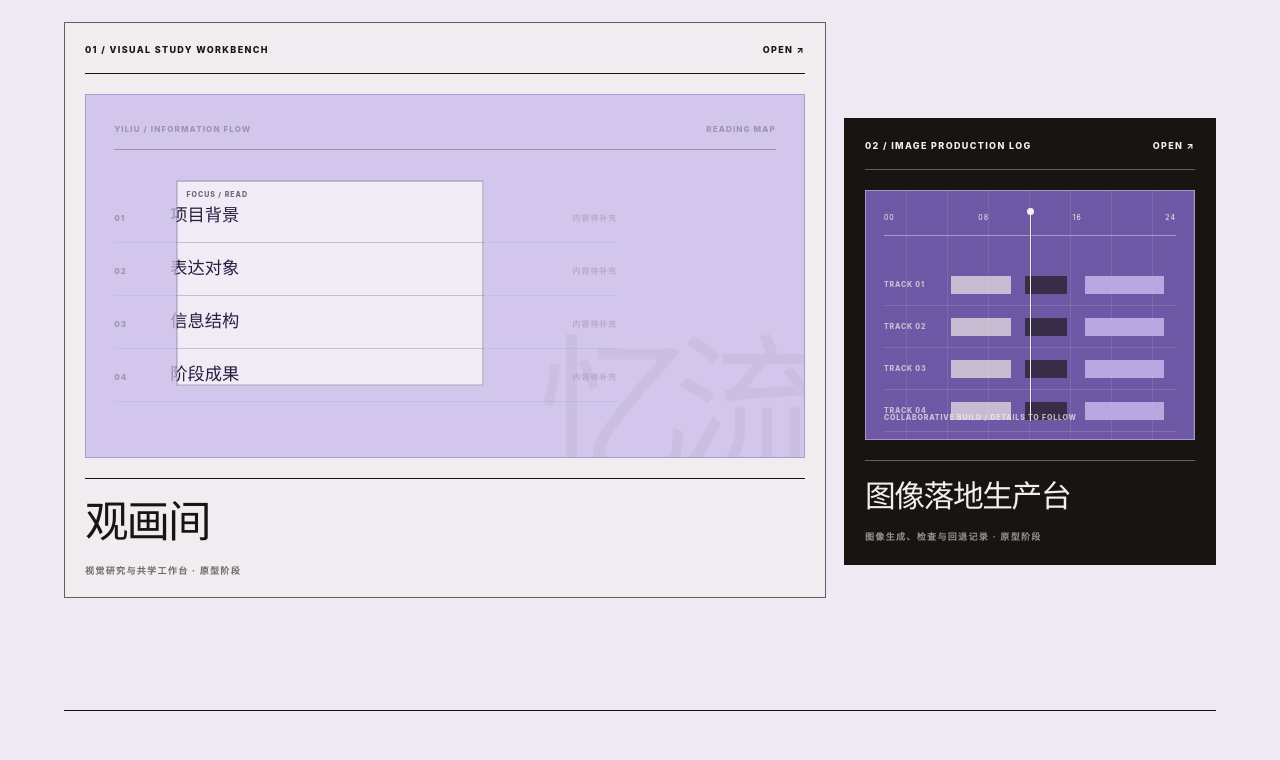
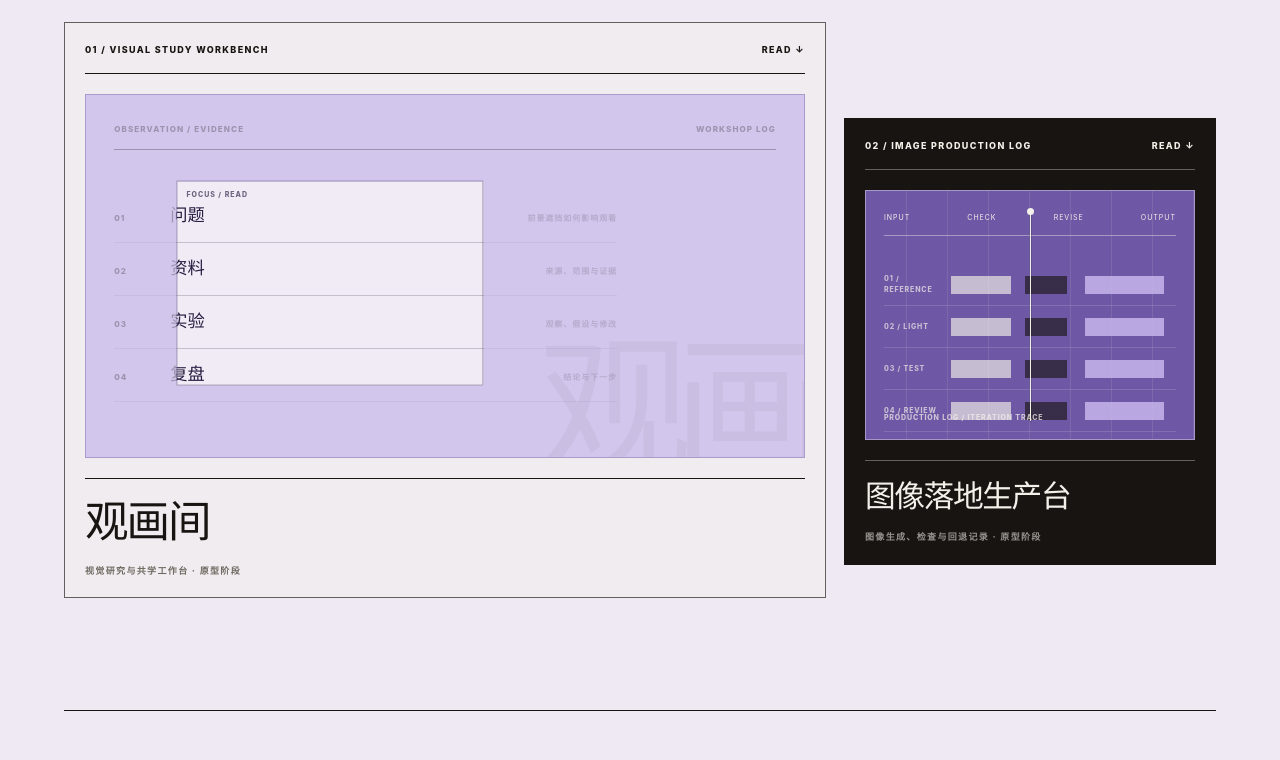
Before and after one commit to xingyuww/xingyuww.github.io, a Next.js app: page / in a window 1280 px wide. Shown: the part 1060-1820 px from the top of the page. Built offline with nearby package versions, Linux system fonts and the light colour scheme.

Commit message:
Refresh featured project records

```diff
--- a/app/handoff/project-showcase.tsx
+++ b/app/handoff/project-showcase.tsx
@@ -7,18 +7,18 @@ import styles from './handoff.module.css';
 type ProjectKey = (typeof featuredProjects)[number]['key'];
 
 const readingRows = [
-  ['01', '项目背景', '内容待补充'],
-  ['02', '表达对象', '内容待补充'],
-  ['03', '信息结构', '内容待补充'],
-  ['04', '阶段成果', '内容待补充'],
+  ['01', '问题', '前景遮挡如何影响观看'],
+  ['02', '资料', '来源、范围与证据'],
+  ['03', '实验', '观察、假设与修改'],
+  ['04', '复盘', '结论与下一步'],
 ] as const;
 
 function ReadingLayer({ className }: { className: string }) {
   return (
     <div className={`${styles.readingLayer} ${className}`}>
       <div className={styles.readingHeading}>
-        <span>YILIU / INFORMATION FLOW</span>
-        <span>READING MAP</span>
+        <span>OBSERVATION / EVIDENCE</span>
+        <span>WORKSHOP LOG</span>
       </div>
       <div className={styles.readingRows}>
         {readingRows.map(([number, label, value]) => (
@@ -29,25 +29,27 @@ function ReadingLayer({ className }: { className: string }) {
           </p>
         ))}
       </div>
-      <strong className={styles.readingWord}>忆流</strong>
+      <strong className={styles.readingWord}>观画</strong>
     </div>
   );
 }
 
-function MusicBoard() {
+const productionTracks = ['REFERENCE', 'LIGHT', 'TEST', 'REVIEW'];
+
+function ProductionBoard() {
   return (
     <div className={styles.musicBoard}>
-      <div className={styles.musicScale}><span>00</span><span>08</span><span>16</span><span>24</span></div>
+      <div className={styles.musicScale}><span>INPUT</span><span>CHECK</span><span>REVISE</span><span>OUTPUT</span></div>
       <div className={styles.musicTracks}>
-        {[1, 2, 3, 4].map((track) => (
+        {productionTracks.map((track, index) => (
           <div className={styles.musicTrack} key={track}>
-            <span>TRACK 0{track}</span>
+            <span>0{index + 1} / {track}</span>
             <div><i /><i /><i /></div>
           </div>
         ))}
       </div>
       <i className={styles.musicPlayhead} />
-      <p className={styles.musicStatus}>COLLABORATIVE BUILD / DETAILS TO FOLLOW</p>
+      <p className={styles.musicStatus}>PRODUCTION LOG / ITERATION TRACE</p>
     </div>
   );
 }
@@ -70,7 +72,7 @@ function moveLayers(event: PointerEvent<HTMLAnchorElement>) {
 }
 
 function resetLayers(event: PointerEvent<HTMLAnchorElement>) {
-  const isReadingProject = event.currentTarget.dataset.projectKind === 'yiliu';
+  const isReadingProject = event.currentTarget.dataset.projectKind === 'workshop';
   event.currentTarget.style.setProperty('--pointer-x', '0px');
   event.currentTarget.style.setProperty('--pointer-y', '0px');
   event.currentTarget.style.setProperty('--cursor-x', isReadingProject ? '34%' : '50%');
@@ -78,7 +80,7 @@ function resetLayers(event: PointerEvent<HTMLAnchorElement>) {
 }
 
 export default function ProjectShowcase() {
-  const [activeProject, setActiveProject] = useState<ProjectKey>('yiliu');
+  const [activeProject, setActiveProject] = useState<ProjectKey>('workshop');
   const active = featuredProjects.find((project) => project.key === activeProject) ?? featuredProjects[0];
 
   return (
@@ -90,13 +92,13 @@ export default function ProjectShowcase() {
             href={project.href}
             key={project.key}
             data-project-kind={project.key}
-            onClick={project.key === 'yiliu' ? () => setActiveProject(project.key) : undefined}
+            onClick={() => setActiveProject(project.key)}
             onPointerLeave={resetLayers}
             onPointerMove={moveLayers}
           >
             <div className={styles.cardTopline}>
               <span>{project.number} / {project.label}</span>
-              <span>OPEN ↗</span>
+              <span>READ ↓</span>
             </div>
 
             <div
@@ -111,7 +113,7 @@ export default function ProjectShowcase() {
                   <i className={styles.readingCursor} />
                 </>
               ) : (
-                <MusicBoard />
+                <ProductionBoard />
               )}
             </div>
 
@@ -126,7 +128,7 @@ export default function ProjectShowcase() {
       <article className={styles.projectDetail} id="project-detail" aria-live="polite">
         <span>{active.number}</span>
         <div>
-          <p>{active.label} / SELECTED</p>
+          <p>{active.label} / CURRENT RECORD</p>
           <h3>{active.title}</h3>
           <p>{active.detail}</p>
         </div>
```
